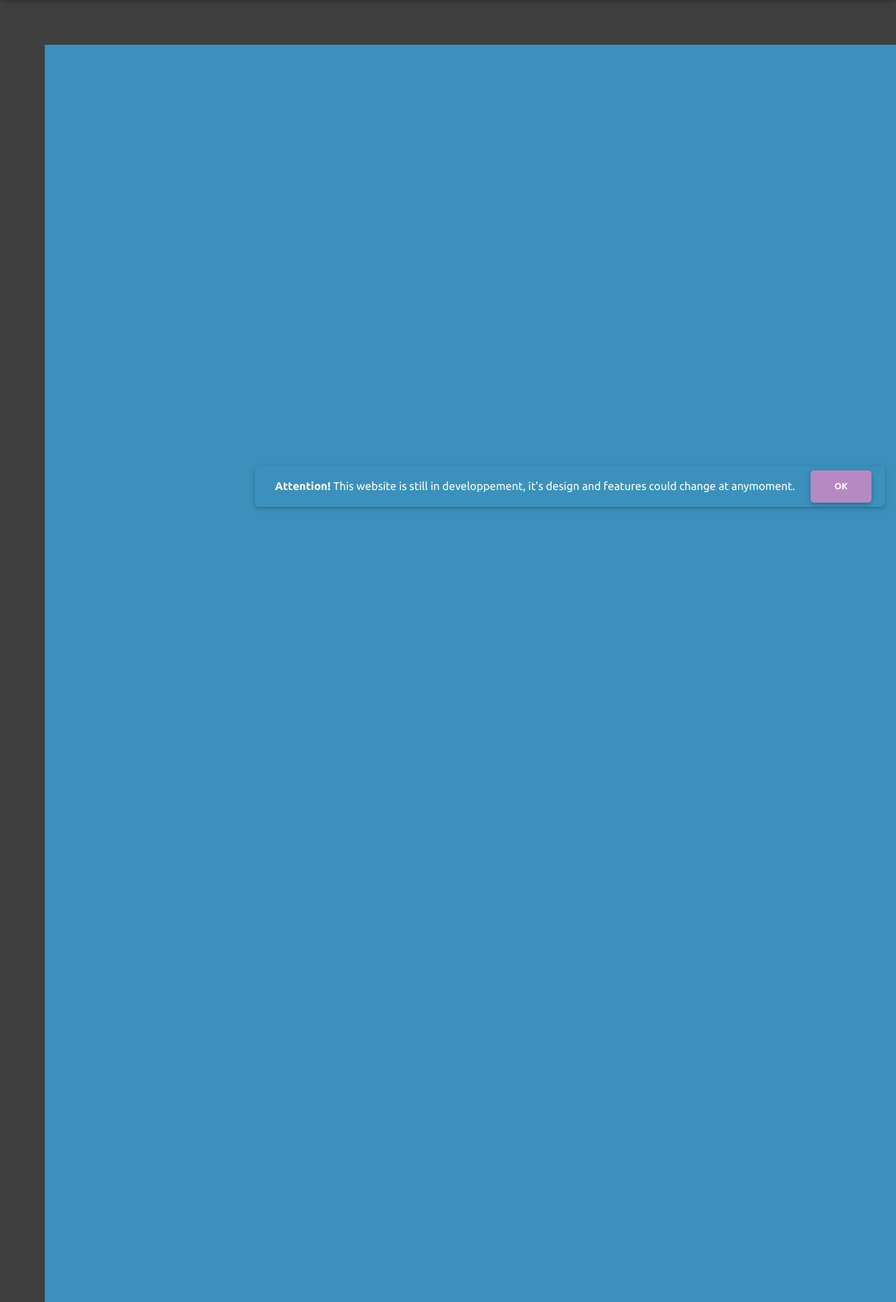
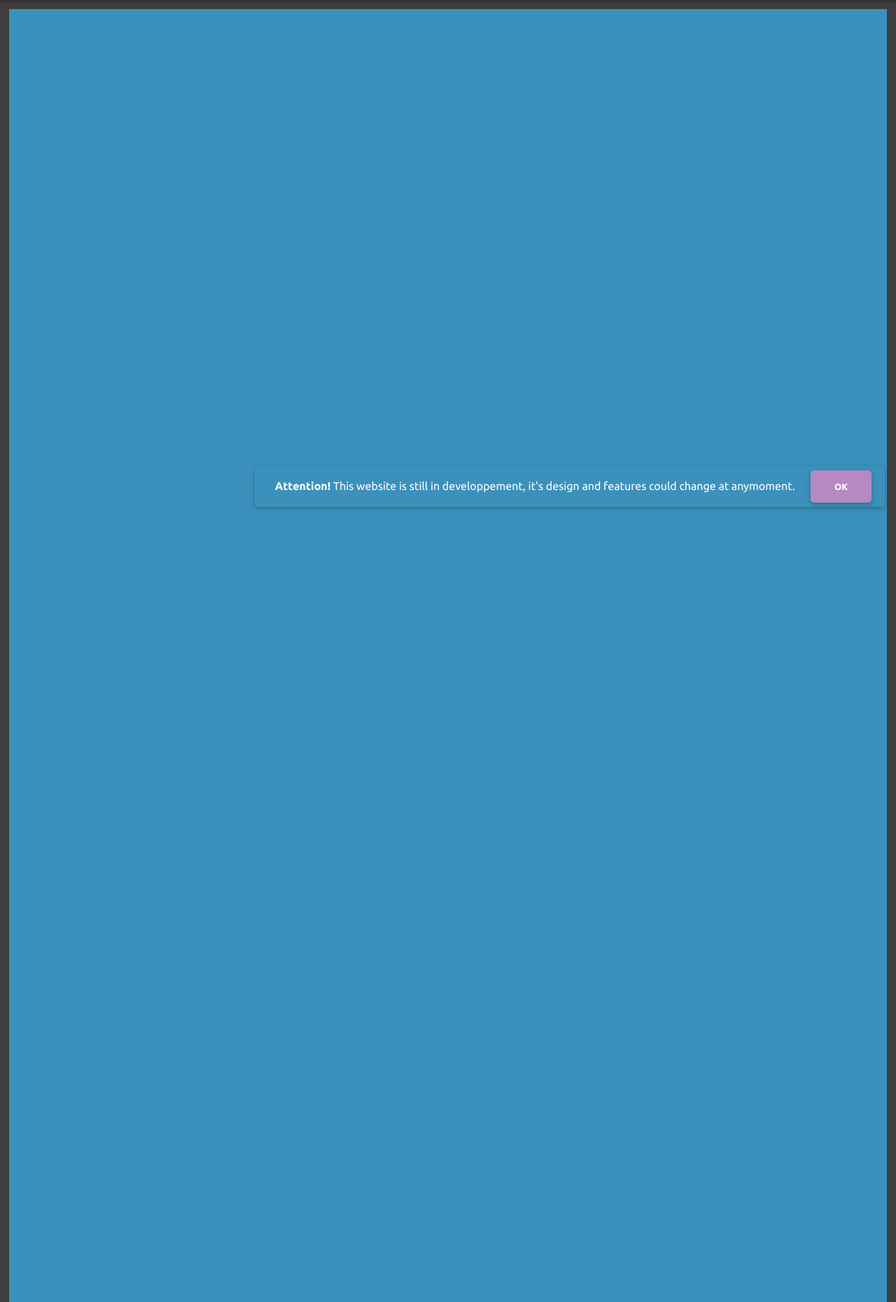
Before and after one commit to Nepmia/Design-UI-N3-, a Flask app: page / in a window 1280 px wide. Shown: the part 60-1920 px from the top of the page at 70% size. Run offline with Flask 2, Linux system fonts and the light colour scheme; some libraries are stand-ins or nearby versions.

Commit message:
still adjusting

```diff
--- a/N3/template/base.html
+++ b/N3/template/base.html
@@ -56,7 +56,7 @@
 </div>
 <!-- /.DevAlert-->
 <!--- Content --->
-<div class="primary-color" style="width: 95%;height: 95%;margin: 5%;" >
+<div class="primary-color" style="width: 98%;height: 98%;margin: 1%;" >
 
 </div>
 
```
